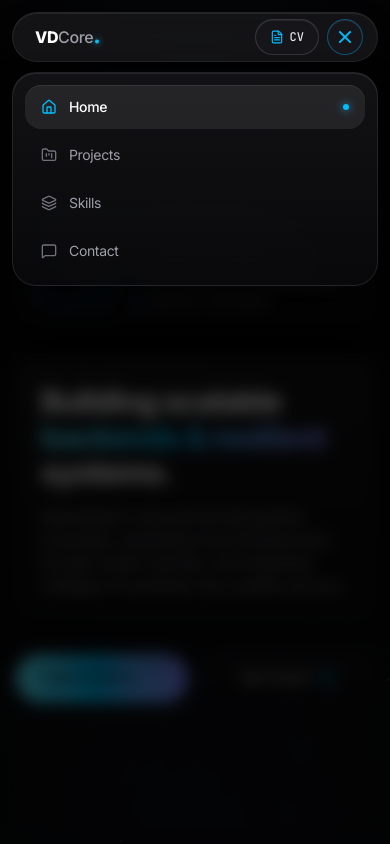
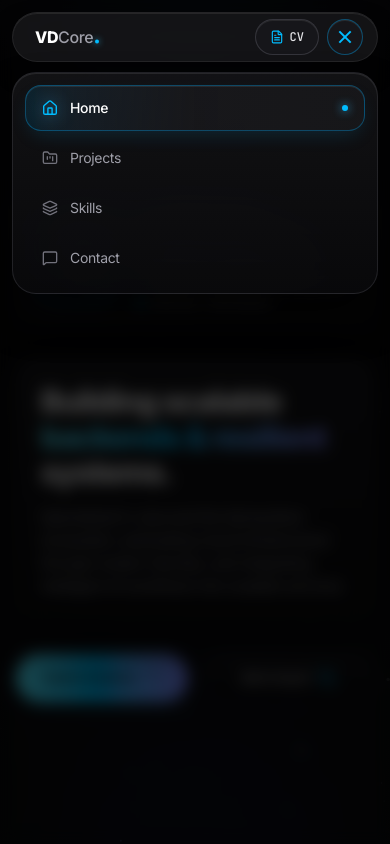
Before and after one commit to vdcore-dev/my-portfolio, a React (Vite) app: page / in a window 390 px wide. Both pictures are taken after a click on the button 345 px from the left and 37 px from the top of the page. Shown: the top 844 px of the page. Built offline with nearby package versions, Linux system fonts and the light colour scheme.

Commit message:
Bug Fixes

```diff
--- a/src/components/Footer.tsx
+++ b/src/components/Footer.tsx
@@ -147,7 +147,7 @@ export const Footer = () => {
                   target="_blank"
                   rel="noreferrer"
                   aria-label="GitHub Profile"
-                  className="flex items-center justify-center h-12 rounded-2xl bg-zinc-900 border border-zinc-800 shadow-[inset_0_1px_0_0_rgba(255,255,255,0.06)] text-zinc-200 hover:text-sky-400 active:scale-95 transition-all"
+                  className="flex items-center justify-center h-12 rounded-2xl border backdrop-blur-md glass-subcard text-zinc-200 hover:text-sky-400 active:scale-95 transition-all"
                 >
                   <GithubIcon className="w-[18px] h-[18px]" />
                 </a>
@@ -157,7 +157,7 @@ export const Footer = () => {
                   target="_blank"
                   rel="noreferrer"
                   aria-label="LinkedIn Profile"
-                  className="flex items-center justify-center h-12 rounded-2xl bg-zinc-900 border border-zinc-800 shadow-[inset_0_1px_0_0_rgba(255,255,255,0.06)] text-zinc-200 hover:text-sky-400 active:scale-95 transition-all"
+                  className="flex items-center justify-center h-12 rounded-2xl border backdrop-blur-md glass-subcard text-zinc-200 hover:text-sky-400 active:scale-95 transition-all"
                 >
                   <LinkedinIcon className="w-[18px] h-[18px]" />
                 </a>
@@ -168,7 +168,7 @@ export const Footer = () => {
                     target="_blank"
                     rel="noreferrer"
                     aria-label="X Profile"
-                    className="flex items-center justify-center h-12 rounded-2xl bg-zinc-900 border border-zinc-800 shadow-[inset_0_1px_0_0_rgba(255,255,255,0.06)] text-zinc-200 hover:text-sky-400 active:scale-95 transition-all"
+                    className="flex items-center justify-center h-12 rounded-2xl border backdrop-blur-md glass-subcard text-zinc-200 hover:text-sky-400 active:scale-95 transition-all"
                   >
                     <XIcon className="w-4 h-4" />
                   </a>
--- a/src/components/Navbar.tsx
+++ b/src/components/Navbar.tsx
@@ -168,16 +168,18 @@ export const Navbar = () => {
             <button
               key={link.id}
               onClick={(e) => scrollTo(e, link.id)}
-              className={`relative flex items-center justify-between w-full px-4 py-3 rounded-2xl text-left text-sm font-sans transition-all active:scale-[0.98] cursor-pointer ${
+              className={`relative flex items-center justify-between w-full px-4 py-3 rounded-2xl text-left text-sm font-sans border transition-all duration-200 active:scale-[0.98] cursor-pointer ${
                 isActive
-                  ? "bg-zinc-800/85 text-white font-medium shadow-[inset_0_1px_0_0_rgba(255,255,255,0.08)]"
-                  : "text-zinc-400 hover:text-zinc-200 hover:bg-zinc-900/50"
+                  ? "bg-gradient-to-r from-sky-500/[0.12] via-zinc-900/95 to-zinc-900/90 border-sky-500/35 text-white font-medium shadow-[inset_0_1px_0_0_rgba(255,255,255,0.08),0_8px_20px_-6px_rgba(14,165,233,0.18)]"
+                  : "border-transparent text-zinc-400 hover:text-zinc-200 hover:bg-zinc-900/50"
               }`}
             >
               <div className="flex items-center gap-3">
                 <Icon
-                  className={`w-4 h-4 transition-colors ${
-                    isActive ? "text-sky-400" : "text-zinc-500"
+                  className={`w-4 h-4 transition-all duration-200 ${
+                    isActive
+                      ? "text-sky-400 drop-shadow-[0_0_8px_rgba(56,189,248,0.7)] scale-105"
+                      : "text-zinc-500"
                   }`}
                 />
                 <span className="tracking-tight">{link.name}</span>
@@ -186,7 +188,7 @@ export const Navbar = () => {
               <span
                 className={`w-1.5 h-1.5 rounded-full transition-all duration-200 ${
                   isActive
-                    ? "bg-sky-400 shadow-[0_0_8px_rgba(56,189,248,0.9)] scale-100"
+                    ? "bg-sky-400 shadow-[0_0_10px_rgba(56,189,248,0.95)] scale-100"
                     : "bg-transparent scale-0"
                 }`}
               />
```
